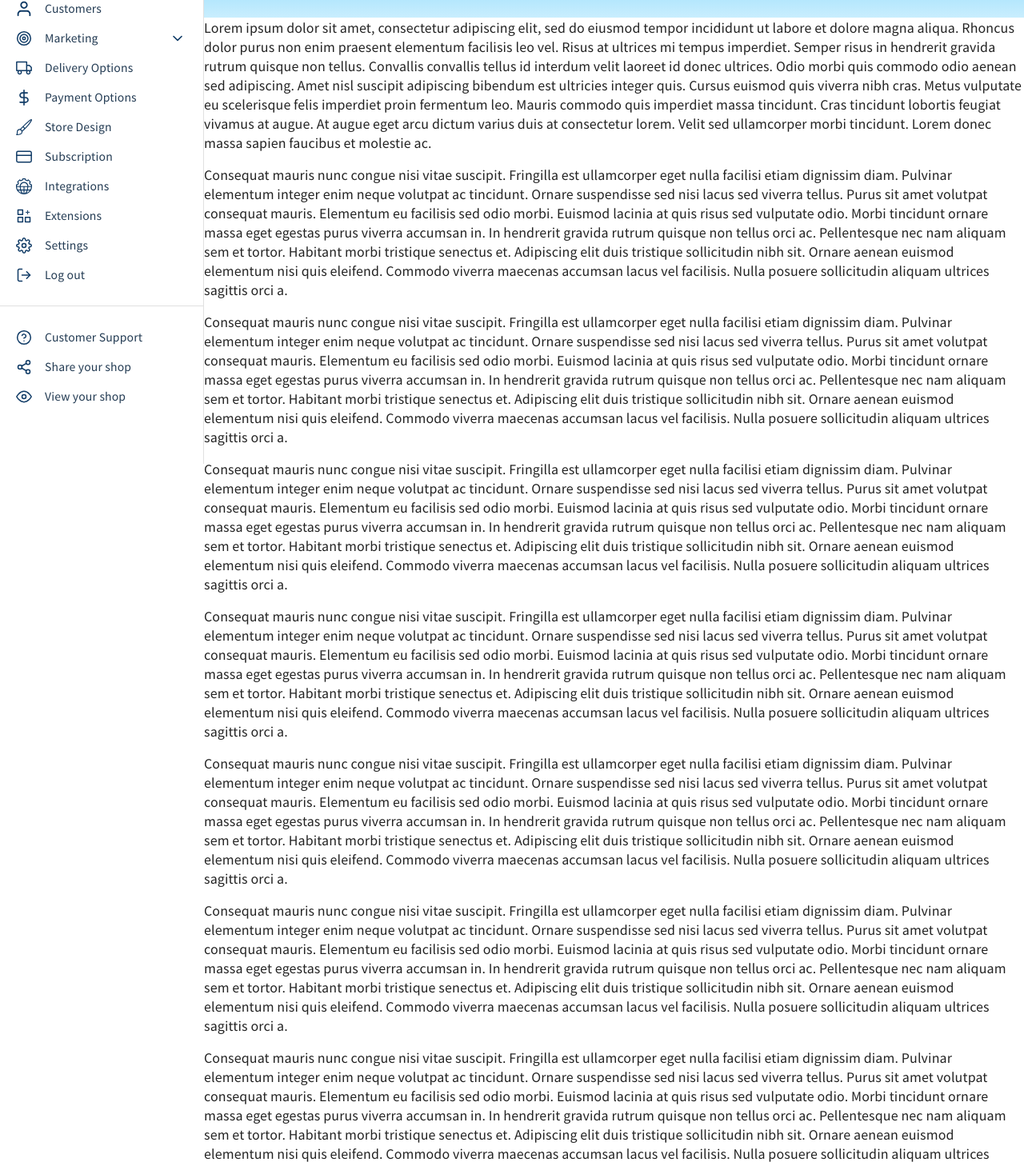
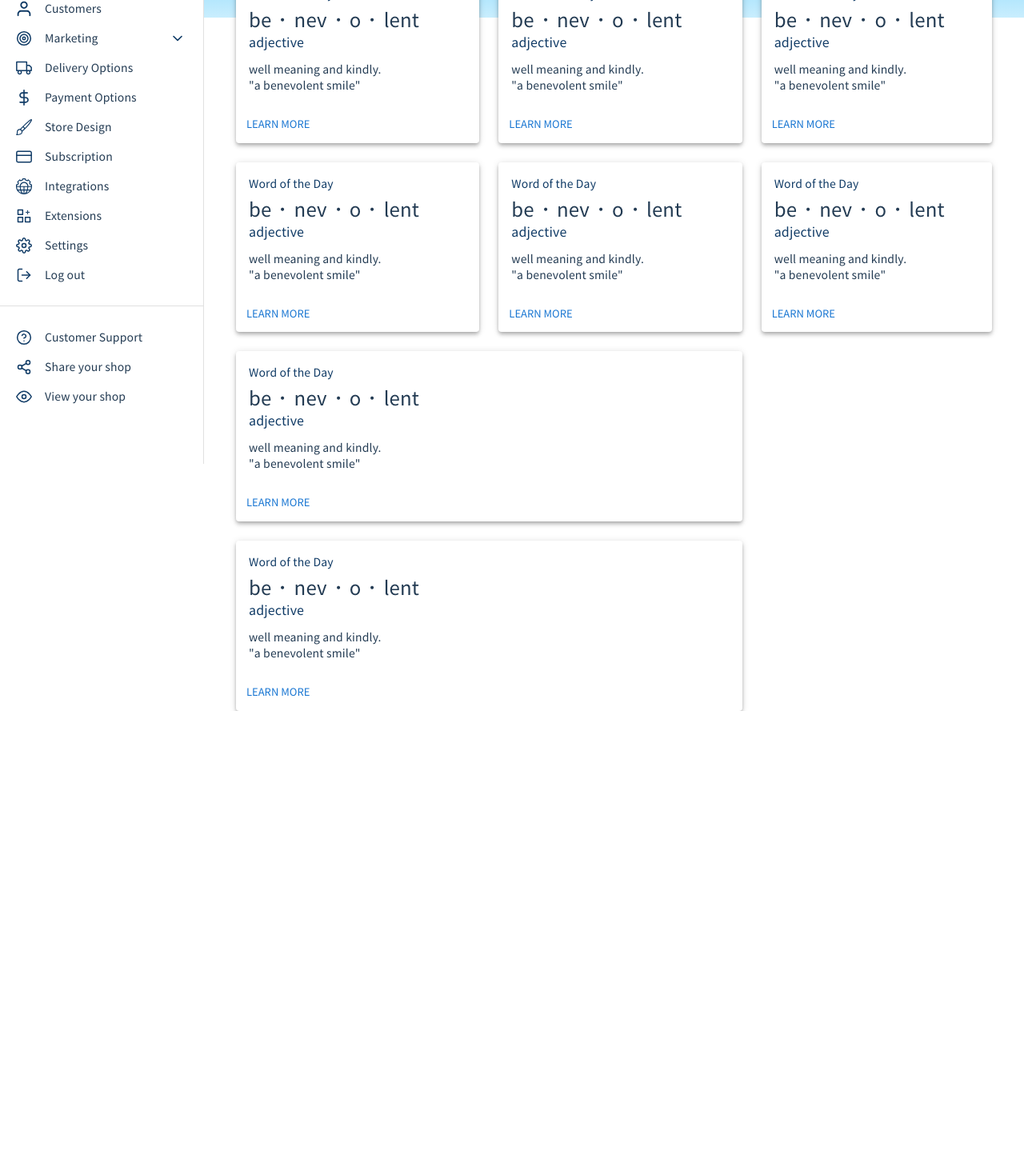
Before and after one commit to tusharpramanikbd/vetrina-live-dashboard, a React (Create React App) app: page / in a window 1280 px wide. Shown: the part 220-1678 px from the top of the page at 80% size. After the commit the page ends 1109 px from the top, so only its background shows below. Built offline with nearby package versions, Linux system fonts and the light colour scheme.

Commit message:
implemented static cards organization in dashboard main section

```diff
--- /dev/null
+++ b/src/components/CardSection/CardSection.tsx
@@ -0,0 +1,52 @@
+import React from 'react'
+import { Grid } from '@mui/material'
+import VisitorsCard from '../Cards/VisitorsCard'
+
+const CardSection = () => {
+  return (
+    <Grid
+      container
+      spacing={3}
+      sx={{
+        paddingLeft: '40px',
+        marginTop: '-80px',
+        width: '100%',
+      }}
+    >
+      <Grid item xs={12} md={8}>
+        <Grid container spacing={3}>
+          <Grid item xs={12} md={6}>
+            <VisitorsCard />
+          </Grid>
+          <Grid item xs={12} md={6}>
+            <VisitorsCard />
+          </Grid>
+          <Grid item xs={12} md={6}>
+            <VisitorsCard />
+          </Grid>
+          <Grid item xs={12} md={6}>
+            <VisitorsCard />
+          </Grid>
+          <Grid item xs={12}>
+            <VisitorsCard />
+          </Grid>
+          <Grid item xs={12}>
+            <VisitorsCard />
+          </Grid>
+        </Grid>
+      </Grid>
+      <Grid item xs={12} md={4} sx={{ paddingRight: '16px' }}>
+        <Grid container spacing={3}>
+          <Grid item xs={12}>
+            <VisitorsCard />
+          </Grid>
+          <Grid item xs={12}>
+            <VisitorsCard />
+          </Grid>
+        </Grid>
+      </Grid>
+    </Grid>
+  )
+}
+
+export default CardSection
--- /dev/null
+++ b/src/components/Cards/VisitorsCard.tsx
@@ -0,0 +1,44 @@
+import React from 'react'
+import Box from '@mui/material/Box'
+import Card from '@mui/material/Card'
+import CardActions from '@mui/material/CardActions'
+import CardContent from '@mui/material/CardContent'
+import Button from '@mui/material/Button'
+import Typography from '@mui/material/Typography'
+
+const bull = (
+  <Box
+    component='span'
+    sx={{ display: 'inline-block', mx: '2px', transform: 'scale(0.8)' }}
+  >
+    •
+  </Box>
+)
+
+const VisitorsCard = () => {
+  return (
+    <Card sx={{ width: '100%' }} elevation={4}>
+      <CardContent>
+        <Typography sx={{ fontSize: 14 }} color='text.secondary' gutterBottom>
+          Word of the Day
+        </Typography>
+        <Typography variant='h5' component='div'>
+          be{bull}nev{bull}o{bull}lent
+        </Typography>
+        <Typography sx={{ mb: 1.5 }} color='text.secondary'>
+          adjective
+        </Typography>
+        <Typography variant='body2'>
+          well meaning and kindly.
+          <br />
+          {'"a benevolent smile"'}
+        </Typography>
+      </CardContent>
+      <CardActions>
+        <Button size='small'>Learn More</Button>
+      </CardActions>
+    </Card>
+  )
+}
+
+export default VisitorsCard
--- a/src/components/DetailsSection/DetailsSection.tsx
+++ b/src/components/DetailsSection/DetailsSection.tsx
@@ -1,123 +1,13 @@
-import { Box, Typography } from '@mui/material'
+import { Box } from '@mui/material'
 import React from 'react'
+import CardSection from '../CardSection/CardSection'
 import WelcomeSection from '../WelcomeSection/WelcomeSection'
 
 const DetailsSection = () => {
   return (
-    <Box>
+    <Box sx={{ width: '100%' }}>
       <WelcomeSection />
-      <Typography paragraph>
-        Lorem ipsum dolor sit amet, consectetur adipiscing elit, sed do eiusmod
-        tempor incididunt ut labore et dolore magna aliqua. Rhoncus dolor purus
-        non enim praesent elementum facilisis leo vel. Risus at ultrices mi
-        tempus imperdiet. Semper risus in hendrerit gravida rutrum quisque non
-        tellus. Convallis convallis tellus id interdum velit laoreet id donec
-        ultrices. Odio morbi quis commodo odio aenean sed adipiscing. Amet nisl
-        suscipit adipiscing bibendum est ultricies integer quis. Cursus euismod
-        quis viverra nibh cras. Metus vulputate eu scelerisque felis imperdiet
-        proin fermentum leo. Mauris commodo quis imperdiet massa tincidunt. Cras
-        tincidunt lobortis feugiat vivamus at augue. At augue eget arcu dictum
-        varius duis at consectetur lorem. Velit sed ullamcorper morbi tincidunt.
-        Lorem donec massa sapien faucibus et molestie ac.
-      </Typography>
-      <Typography paragraph>
-        Consequat mauris nunc congue nisi vitae suscipit. Fringilla est
-        ullamcorper eget nulla facilisi etiam dignissim diam. Pulvinar elementum
-        integer enim neque volutpat ac tincidunt. Ornare suspendisse sed nisi
-        lacus sed viverra tellus. Purus sit amet volutpat consequat mauris.
-        Elementum eu facilisis sed odio morbi. Euismod lacinia at quis risus sed
-        vulputate odio. Morbi tincidunt ornare massa eget egestas purus viverra
-        accumsan in. In hendrerit gravida rutrum quisque non tellus orci ac.
-        Pellentesque nec nam aliquam sem et tortor. Habitant morbi tristique
-        senectus et. Adipiscing elit duis tristique sollicitudin nibh sit.
-        Ornare aenean euismod elementum nisi quis eleifend. Commodo viverra
-        maecenas accumsan lacus vel facilisis. Nulla posuere sollicitudin
-        aliquam ultrices sagittis orci a.
-      </Typography>
-      <Typography paragraph>
-        Consequat mauris nunc congue nisi vitae suscipit. Fringilla est
-        ullamcorper eget nulla facilisi etiam dignissim diam. Pulvinar elementum
-        integer enim neque volutpat ac tincidunt. Ornare suspendisse sed nisi
-        lacus sed viverra tellus. Purus sit amet volutpat consequat mauris.
-        Elementum eu facilisis sed odio morbi. Euismod lacinia at quis risus sed
-        vulputate odio. Morbi tincidunt ornare massa eget egestas purus viverra
-        accumsan in. In hendrerit gravida rutrum quisque non tellus orci ac.
-        Pellentesque nec nam aliquam sem et tortor. Habitant morbi tristique
-        senectus et. Adipiscing elit duis tristique sollicitudin nibh sit.
-        Ornare aenean euismod elementum nisi quis eleifend. Commodo viverra
-        maecenas accumsan lacus vel facilisis. Nulla posuere sollicitudin
-        aliquam ultrices sagittis orci a.
-      </Typography>
-      <Typography paragraph>
-        Consequat mauris nunc congue nisi vitae suscipit. Fringilla est
-        ullamcorper eget nulla facilisi etiam dignissim diam. Pulvinar elementum
-        integer enim neque volutpat ac tincidunt. Ornare suspendisse sed nisi
-        lacus sed viverra tellus. Purus sit amet volutpat consequat mauris.
-        Elementum eu facilisis sed odio morbi. Euismod lacinia at quis risus sed
-        vulputate odio. Morbi tincidunt ornare massa eget egestas purus viverra
-        accumsan in. In hendrerit gravida rutrum quisque non tellus orci ac.
-        Pellentesque nec nam aliquam sem et tortor. Habitant morbi tristique
-        senectus et. Adipiscing elit duis tristique sollicitudin nibh sit.
-        Ornare aenean euismod elementum nisi quis eleifend. Commodo viverra
-        maecenas accumsan lacus vel facilisis. Nulla posuere sollicitudin
-        aliquam ultrices sagittis orci a.
-      </Typography>
-      <Typography paragraph>
-        Consequat mauris nunc congue nisi vitae suscipit. Fringilla est
-        ullamcorper eget nulla facilisi etiam dignissim diam. Pulvinar elementum
-        integer enim neque volutpat ac tincidunt. Ornare suspendisse sed nisi
-        lacus sed viverra tellus. Purus sit amet volutpat consequat mauris.
-        Elementum eu facilisis sed odio morbi. Euismod lacinia at quis risus sed
-        vulputate odio. Morbi tincidunt ornare massa eget egestas purus viverra
-        accumsan in. In hendrerit gravida rutrum quisque non tellus orci ac.
-        Pellentesque nec nam aliquam sem et tortor. Habitant morbi tristique
-        senectus et. Adipiscing elit duis tristique sollicitudin nibh sit.
-        Ornare aenean euismod elementum nisi quis eleifend. Commodo viverra
-        maecenas accumsan lacus vel facilisis. Nulla posuere sollicitudin
-        aliquam ultrices sagittis orci a.
-      </Typography>
-      <Typography paragraph>
-        Consequat mauris nunc congue nisi vitae suscipit. Fringilla est
-        ullamcorper eget nulla facilisi etiam dignissim diam. Pulvinar elementum
-        integer enim neque volutpat ac tincidunt. Ornare suspendisse sed nisi
-        lacus sed viverra tellus. Purus sit amet volutpat consequat mauris.
-        Elementum eu facilisis sed odio morbi. Euismod lacinia at quis risus sed
-        vulputate odio. Morbi tincidunt ornare massa eget egestas purus viverra
-        accumsan in. In hendrerit gravida rutrum quisque non tellus orci ac.
-        Pellentesque nec nam aliquam sem et tortor. Habitant morbi tristique
-        senectus et. Adipiscing elit duis tristique sollicitudin nibh sit.
-        Ornare aenean euismod elementum nisi quis eleifend. Commodo viverra
-        maecenas accumsan lacus vel facilisis. Nulla posuere sollicitudin
-        aliquam ultrices sagittis orci a.
-      </Typography>
-      <Typography paragraph>
-        Consequat mauris nunc congue nisi vitae suscipit. Fringilla est
-        ullamcorper eget nulla facilisi etiam dignissim diam. Pulvinar elementum
-        integer enim neque volutpat ac tincidunt. Ornare suspendisse sed nisi
-        lacus sed viverra tellus. Purus sit amet volutpat consequat mauris.
-        Elementum eu facilisis sed odio morbi. Euismod lacinia at quis risus sed
-        vulputate odio. Morbi tincidunt ornare massa eget egestas purus viverra
-        accumsan in. In hendrerit gravida rutrum quisque non tellus orci ac.
-        Pellentesque nec nam aliquam sem et tortor. Habitant morbi tristique
-        senectus et. Adipiscing elit duis tristique sollicitudin nibh sit.
-        Ornare aenean euismod elementum nisi quis eleifend. Commodo viverra
-        maecenas accumsan lacus vel facilisis. Nulla posuere sollicitudin
-        aliquam ultrices sagittis orci a.
-      </Typography>
-      <Typography paragraph>
-        Consequat mauris nunc congue nisi vitae suscipit. Fringilla est
-        ullamcorper eget nulla facilisi etiam dignissim diam. Pulvinar elementum
-        integer enim neque volutpat ac tincidunt. Ornare suspendisse sed nisi
-        lacus sed viverra tellus. Purus sit amet volutpat consequat mauris.
-        Elementum eu facilisis sed odio morbi. Euismod lacinia at quis risus sed
-        vulputate odio. Morbi tincidunt ornare massa eget egestas purus viverra
-        accumsan in. In hendrerit gravida rutrum quisque non tellus orci ac.
-        Pellentesque nec nam aliquam sem et tortor. Habitant morbi tristique
-        senectus et. Adipiscing elit duis tristique sollicitudin nibh sit.
-        Ornare aenean euismod elementum nisi quis eleifend. Commodo viverra
-        maecenas accumsan lacus vel facilisis. Nulla posuere sollicitudin
-        aliquam ultrices sagittis orci a.
-      </Typography>
+      <CardSection />
     </Box>
   )
 }
--- a/src/components/MainSection/MainSection.tsx
+++ b/src/components/MainSection/MainSection.tsx
@@ -5,7 +5,7 @@ import DetailsSection from '../DetailsSection/DetailsSection'
 
 const MainSection = () => {
   return (
-    <Box>
+    <Box flexGrow={1}>
       <CustomAppBar />
       <DetailsSection />
     </Box>
```
